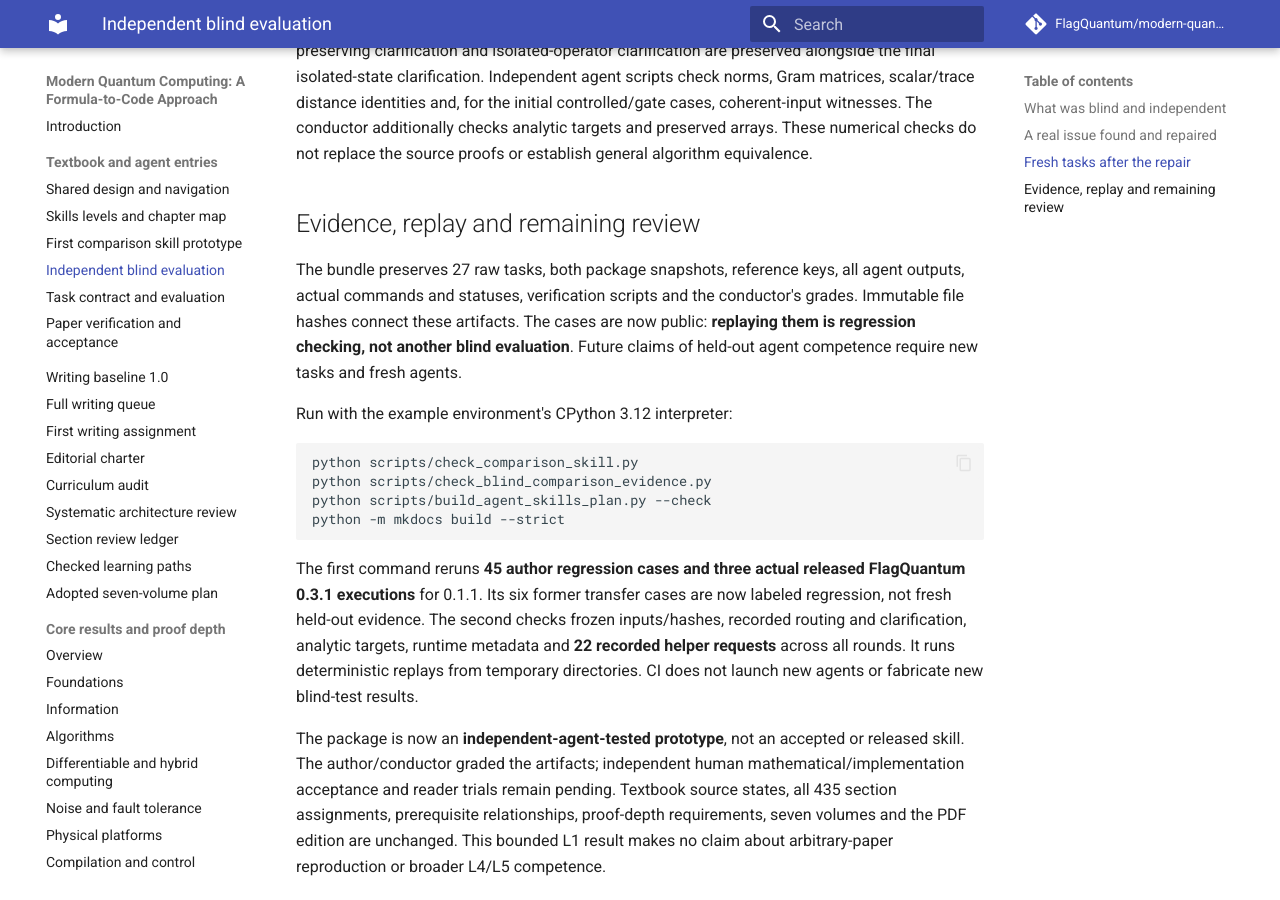
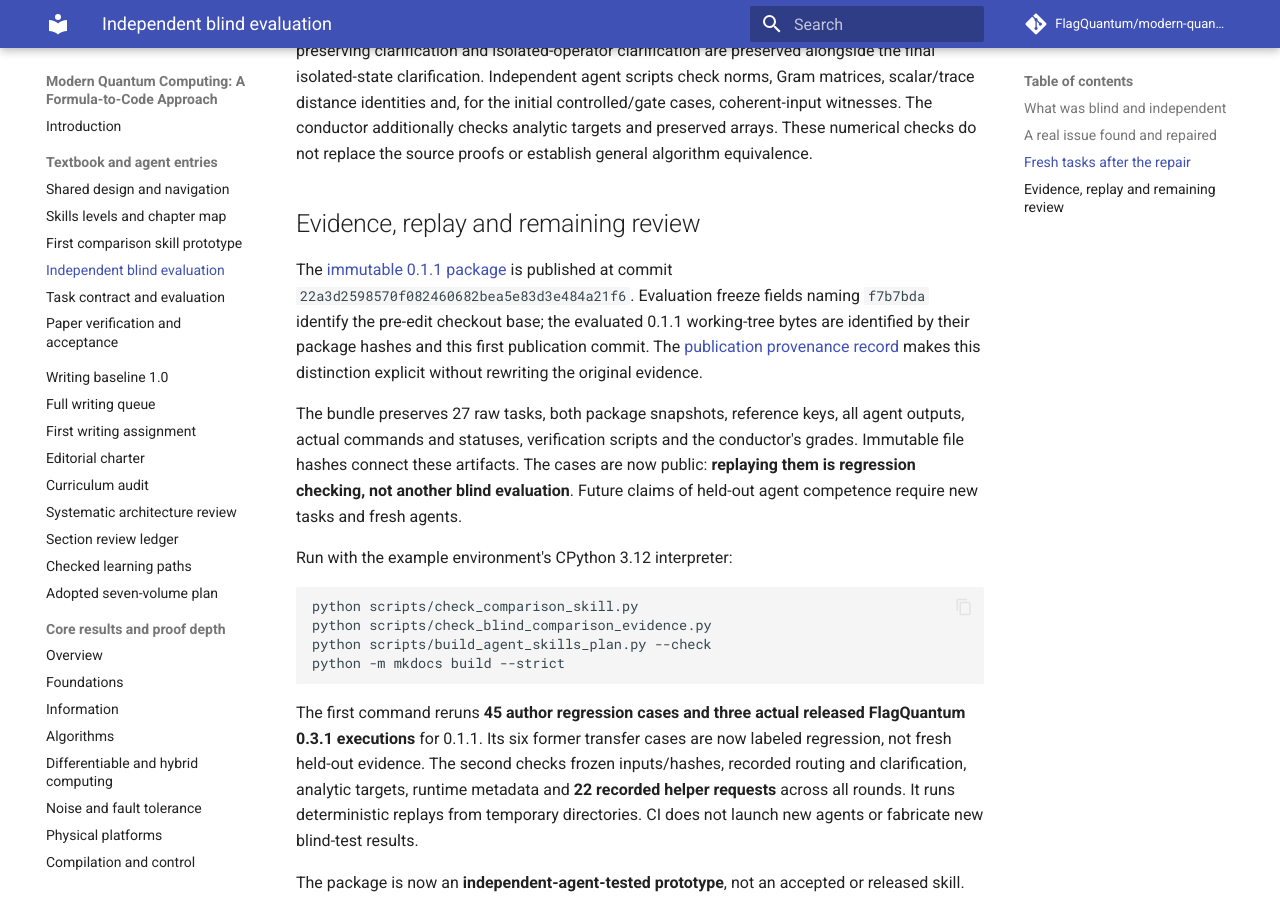
Before and after one commit to FlagQuantum/modern-quantum-computing, an MkDocs documentation site: the page built from docs/comparison-skill-blind-evaluation.md, in a window 1280 px wide and 900 px high, scrolled down 3031 px. Built offline with MkDocs 1.6.1 and Material for MkDocs 9.7.7, drawn with Linux system fonts in a browser that asks for light colours; comment, search, counter and statistics services are not loaded.

Commit message:
Pin comparison evaluation to its immutable published package

```diff
--- a/docs/comparison-skill-blind-evaluation.md
+++ b/docs/comparison-skill-blind-evaluation.md
@@ -53,6 +53,8 @@ Across all rounds, three ambiguous tasks prompted clarification. The initial coo
 
 ## Evidence, replay and remaining review
 
+The [immutable 0.1.1 package](https://github.com/FlagQuantum/modern-quantum-computing/tree/22a3d2598570f082460682bea5e83d3e484a21f6/skills/compare-quantum-states-and-operators) is published at commit `22a3d2598570f082460682bea5e83d3e484a21f6`. Evaluation freeze fields naming `f7b7bda` identify the pre-edit checkout base; the evaluated 0.1.1 working-tree bytes are identified by their package hashes and this first publication commit. The [publication provenance record](https://github.com/FlagQuantum/modern-quantum-computing/blob/main/book/skill-evaluations/state-operator-v0.1.1/publication-provenance.json) makes this distinction explicit without rewriting the original evidence.
+
 The bundle preserves 27 raw tasks, both package snapshots, reference keys, all agent outputs, actual commands and statuses, verification scripts and the conductor's grades. Immutable file hashes connect these artifacts. The cases are now public: **replaying them is regression checking, not another blind evaluation**. Future claims of held-out agent competence require new tasks and fresh agents.
 
 Run with the example environment's CPython 3.12 interpreter:
```
Also changed, not shown: 1 other file.
